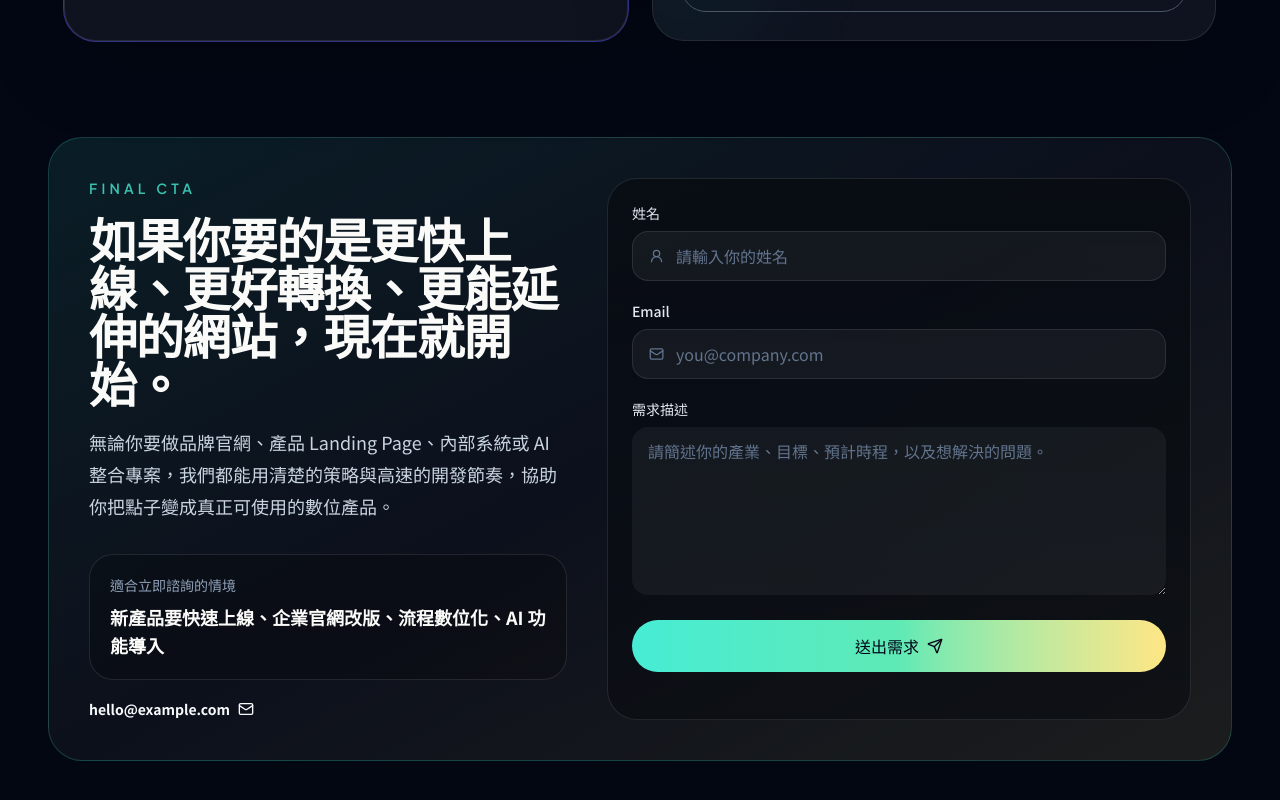
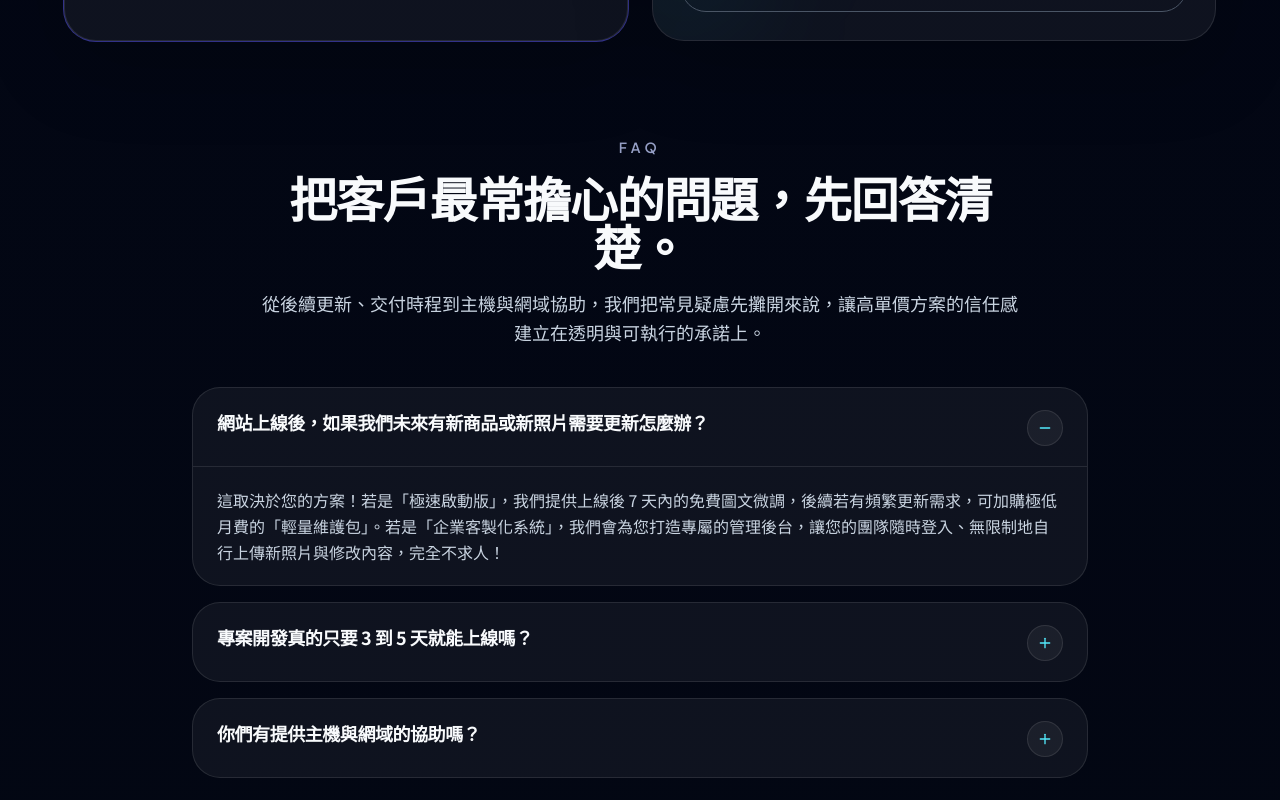
Before and after one commit to differ505-prog/ai-web-studio-landing, a Next.js app: page / in a window 1280 px wide. Shown: the part 5840-6640 px from the top of the page. Built offline with nearby package versions, Linux system fonts and the light colour scheme.

Commit message:
feat: add faq section and formspree-ready contact form

```diff
--- a/app/page.tsx
+++ b/app/page.tsx
@@ -1,4 +1,5 @@
 import { ContactSection } from "@/components/contact-section";
+import { FAQ } from "@/components/FAQ";
 import { FooterSection } from "@/components/footer-section";
 import { HeroSection } from "@/components/hero-section";
 import { PainPointsSection } from "@/components/pain-points-section";
@@ -38,6 +39,7 @@ export default function HomePage() {
         <PortfolioSection />
         <WorkflowSection />
         <Pricing />
+        <FAQ />
         <ContactSection />
         <FooterSection />
       </main>
--- /dev/null
+++ b/components/FAQ.tsx
@@ -0,0 +1,83 @@
+"use client";
+
+import { AnimatePresence, motion } from "framer-motion";
+import { Minus, Plus } from "lucide-react";
+import { useState } from "react";
+import { AnimatedSection } from "@/components/animated-section";
+import { SectionIntro } from "@/components/section-intro";
+
+const faqs = [
+  {
+    question: "網站上線後，如果我們未來有新商品或新照片需要更新怎麼辦？",
+    answer:
+      "這取決於您的方案！若是「極速啟動版」，我們提供上線後 7 天內的免費圖文微調，後續若有頻繁更新需求，可加購極低月費的「輕量維護包」。若是「企業客製化系統」，我們會為您打造專屬的管理後台，讓您的團隊隨時登入、無限制地自行上傳新照片與修改內容，完全不求人！",
+  },
+  {
+    question: "專案開發真的只要 3 到 5 天就能上線嗎？",
+    answer:
+      "是的！我們採用次世代的 AI 敏捷開發流程，省去了傳統外包冗長的來回溝通與切版時間。只要您在啟動會議前準備好基本的文案與品牌素材，我們就能在幾天內讓您的商業點子完美落地。",
+  },
+  {
+    question: "你們有提供主機與網域的協助嗎？",
+    answer:
+      "有的！所有方案皆包含首年的免費高速雲端主機 (採用企業級 Serverless 架構部署)。您只需要準備好專屬網域，我們就會協助完成所有的綁定與 SSL 憑證設定。",
+  },
+];
+
+export function FAQ() {
+  const [openIndex, setOpenIndex] = useState<number>(0);
+
+  return (
+    <AnimatedSection id="faq" ariaLabelledBy="faq-title" className="mt-24">
+      <SectionIntro
+        eyebrow="FAQ"
+        title="把客戶最常擔心的問題，先回答清楚。"
+        description="從後續更新、交付時程到主機與網域協助，我們把常見疑慮先攤開來說，讓高單價方案的信任感建立在透明與可執行的承諾上。"
+        align="center"
+      />
+
+      <div className="mx-auto mt-10 grid max-w-4xl gap-4">
+        {faqs.map((item, index) => {
+          const isOpen = openIndex === index;
+
+          return (
+            <article
+              key={item.question}
+              className="overflow-hidden rounded-[28px] border border-white/10 bg-white/5 backdrop-blur-md"
+            >
+              <button
+                type="button"
+                onClick={() => setOpenIndex(isOpen ? -1 : index)}
+                className="flex w-full items-start justify-between gap-4 px-6 py-5 text-left transition hover:bg-white/[0.03]"
+                aria-expanded={isOpen}
+              >
+                <span className="pr-2 text-lg font-bold tracking-tight text-slate-50">
+                  {item.question}
+                </span>
+                <span className="mt-0.5 flex h-9 w-9 shrink-0 items-center justify-center rounded-full border border-white/10 bg-white/5 text-cyan-300">
+                  {isOpen ? <Minus className="h-4 w-4" /> : <Plus className="h-4 w-4" />}
+                </span>
+              </button>
+
+              <AnimatePresence initial={false}>
+                {isOpen ? (
+                  <motion.div
+                    initial={{ height: 0, opacity: 0 }}
+                    animate={{ height: "auto", opacity: 1 }}
+                    exit={{ height: 0, opacity: 0 }}
+                    transition={{ duration: 0.24, ease: "easeOut" }}
+                    className="overflow-hidden"
+                  >
+                    <div className="border-t border-white/10 px-6 py-5 text-base leading-relaxed text-slate-300">
+                      {item.answer}
+                    </div>
+                  </motion.div>
+                ) : null}
+              </AnimatePresence>
+            </article>
+          );
+        })}
+      </div>
+    </AnimatedSection>
+  );
+}
--- a/components/contact-section.tsx
+++ b/components/contact-section.tsx
@@ -41,6 +41,8 @@ export function ContactSection() {
         </div>
 
         <form
+          action="https://formspree.io/f/YOUR_FORM_ID"
+          method="POST"
           className="rounded-[30px] border border-white/10 bg-[linear-gradient(180deg,rgba(8,12,17,0.75),rgba(8,12,17,0.6))] p-6"
           aria-label="聯絡表單"
         >
@@ -82,12 +84,19 @@ export function ContactSection() {
             </label>
 
             <button
-              type="button"
+              type="submit"
               className="inline-flex items-center justify-center gap-2 rounded-full bg-gradient-to-r from-teal-300 via-emerald-300 to-amber-200 px-6 py-3.5 text-sm font-semibold text-slate-950 transition hover:scale-[1.01]"
             >
               送出需求
               <Send className="h-4 w-4" />
             </button>
+            <p className="text-xs leading-relaxed text-slate-400">
+              表單目前已預留 Formspree 串接格式，請在正式上線前將
+              <code className="mx-1 rounded bg-white/5 px-1.5 py-0.5 text-slate-300">
+                YOUR_FORM_ID
+              </code>
+              替換成你的 Formspree 表單 ID。
+            </p>
           </div>
         </form>
       </div>
```
